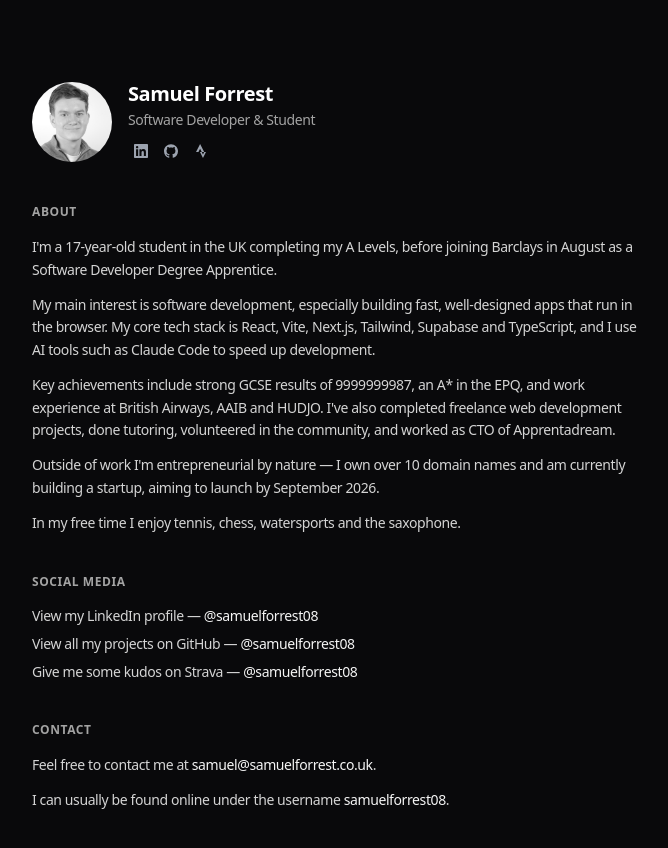
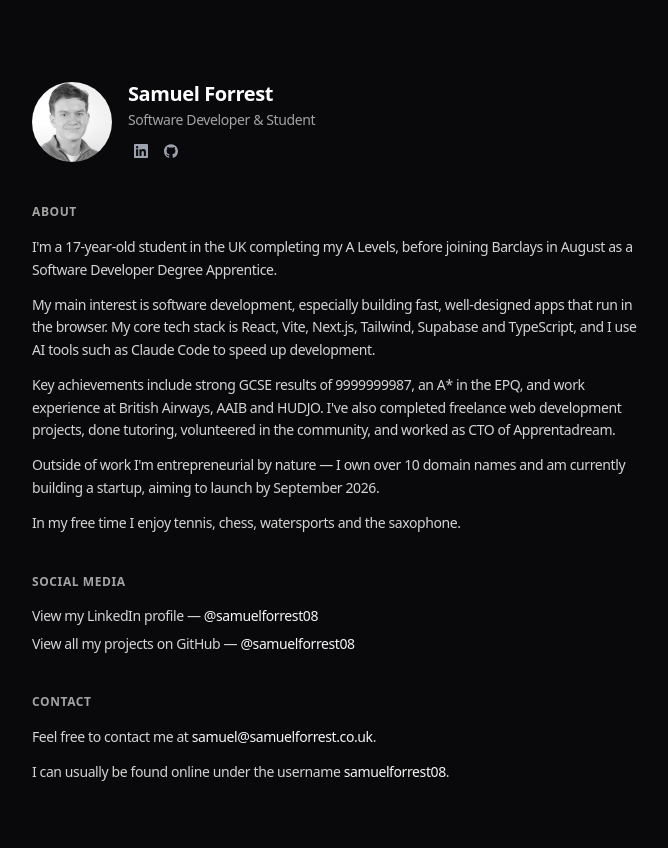
Before and after one commit to samuelforrest08/samuelforrest, a Next.js app: page / in a window 1280 px wide. Shown: the top 848 px of the page, without its empty margins (304-972 px from the left). Built offline with nearby package versions, Linux system fonts and the light colour scheme.

Commit message:
Remove Strava link and icon from Home component
Removed Strava link and associated icon from the page.

```diff
--- a/app/page.tsx
+++ b/app/page.tsx
@@ -16,16 +16,6 @@
     icon: (
       <svg viewBox="0 0 24 24" fill="currentColor" width={14} height={14}>
         <path d="M12 .297c-6.63 0-12 5.373-12 12 0 5.303 3.438 9.8 8.205 11.385.6.113.82-.258.82-.577 0-.285-.01-1.04-.015-2.04-3.338.724-4.042-1.61-4.042-1.61C4.422 18.07 3.633 17.7 3.633 17.7c-1.087-.744.084-.729.084-.729 1.205.084 1.838 1.236 1.838 1.236 1.07 1.835 2.809 1.305 3.495.998.108-.776.417-1.305.76-1.605-2.665-.3-5.466-1.332-5.466-5.93 0-1.31.465-2.38 1.235-3.22-.135-.303-.54-1.523.105-3.176 0 0 1.005-.322 3.3 1.23.96-.267 1.98-.399 3-.405 1.02.006 2.04.138 3 .405 2.28-1.552 3.285-1.23 3.285-1.23.645 1.653.24 2.873.12 3.176.765.84 1.23 1.91 1.23 3.22 0 4.61-2.805 5.625-5.475 5.92.42.36.81 1.096.81 2.22 0 1.606-.015 2.896-.015 3.286 0 .315.21.69.825.57C20.565 22.092 24 17.592 24 12.297c0-6.627-5.373-12-12-12" />
-      </svg>
-    ),
-  },
-  {
-    label: "Strava",
-    href: "https://www.strava.com/athletes/samuelforrest08",
-    description: "Give me some kudos on Strava",
-    icon: (
-      <svg viewBox="0 0 24 24" fill="currentColor" width={14} height={14}>
-        <path d="M15.387 17.944l-2.089-4.116h-3.065L15.387 24l5.15-10.172h-3.066m-7.008-5.599l2.836 5.598h4.172L10.463 0l-7 13.828h4.169" />
       </svg>
     ),
   },
```
